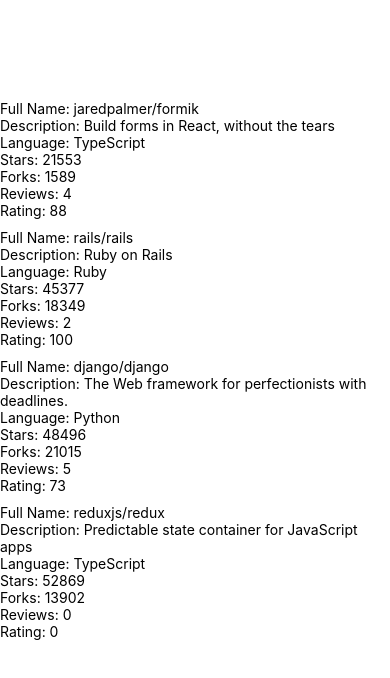
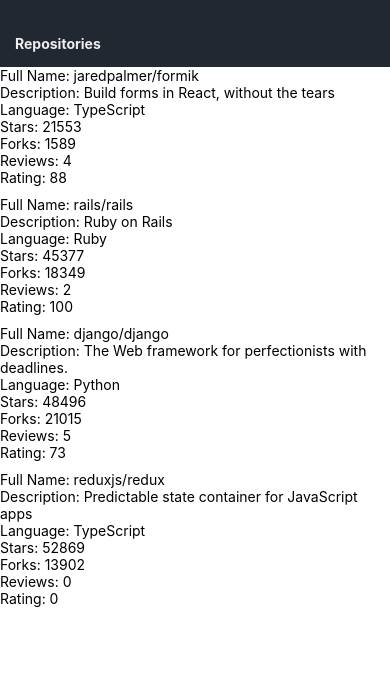
Before and after one commit to MostafaIn/fullStackOpen-2020_ReactNative, a React Native app: screen / in a window 390 px wide. Shown: the top 678 px of the page. Built offline with nearby package versions, Linux system fonts and the light colour scheme.

Commit message:
Exercise 10.4: the app bar

```diff
--- a/App.js
+++ b/App.js
@@ -14,10 +14,6 @@
 
 const styles = StyleSheet.create({
   container: {
-    top: 100,
     flex: 1,
-    backgroundColor: '#fff',
-    alignItems: 'center',
-    justifyContent: 'center',
   },
 });
--- /dev/null
+++ b/src/components/AppBar.jsx
@@ -0,0 +1,23 @@
+import React from 'react';
+import { StyleSheet, View } from 'react-native';
+import Constants from 'expo-constants';
+import AppBarTab from './AppBarTab';
+import theme from '../theme';
+
+const AppBar = () => {
+  return (
+    <View style={styles.container}>
+      <AppBarTab />
+    </View>
+  );
+};
+
+export default AppBar;
+
+const styles = StyleSheet.create({
+  container: {
+    paddingTop: Constants.statusBarHeight + 20,
+    backgroundColor: theme.colors.backgroundSecondary,
+  },
+  // ...
+});
--- /dev/null
+++ b/src/components/AppBarTab.jsx
@@ -0,0 +1,13 @@
+import React from 'react';
+import { TouchableWithoutFeedback } from 'react-native';
+import Text from './Text';
+
+const AppBarTab = () => {
+  return (
+    <TouchableWithoutFeedback>
+      <Text color="textSecondary" fontWeight="bold">Repositories</Text>
+    </TouchableWithoutFeedback>
+  );
+};
+
+export default AppBarTab;
--- a/src/components/Main.jsx
+++ b/src/components/Main.jsx
@@ -1,11 +1,15 @@
 import React from 'react';
-import { StyleSheet } from 'react-native';
+import { View } from 'react-native';
 import RepositoryList from './RepositoryList';
+import AppBar from './AppBar';
 
 const Main = () => {
-  return <RepositoryList />;
+  return (
+    <View>
+      <AppBar />
+      <RepositoryList />
+    </View>
+  );
 };
 
 export default Main;
-
-const styles = StyleSheet.create({});
--- /dev/null
+++ b/src/components/Text.jsx
@@ -0,0 +1,40 @@
+import React from 'react';
+import { StyleSheet, Text as NativeText } from 'react-native';
+import theme from '../theme';
+
+const Text = ({ color, fontSize, fontWeight, style, ...props }) => {
+  const textStyle = [
+    styles.text,
+    color === 'textSecondary' && styles.colorTextSecondary,
+    color === 'primary' && styles.colorPrimary,
+    fontSize === 'subheading' && styles.fontSizeSubheading,
+    fontWeight === 'bold' && styles.fontWeightBold,
+    style,
+  ];
+
+  return <NativeText style={textStyle} {...props} />;
+};
+
+export default Text;
+
+const styles = StyleSheet.create({
+  text: {
+    color: theme.colors.textPrimary,
+    fontSize: theme.fontSizes.body,
+    fontFamily: theme.fonts.main,
+    fontWeight: theme.fontWeights.normal,
+    padding: 15
+  },
+  colorTextSecondary: {
+    color: theme.colors.textSecondary,
+  },
+  colorPrimary: {
+    color: theme.colors.primary,
+  },
+  fontSizeSubheading: {
+    fontSize: theme.fontSizes.subheading,
+  },
+  fontWeightBold: {
+    fontWeight: theme.fontWeights.bold,
+  },
+});
--- /dev/null
+++ b/src/theme.js
@@ -0,0 +1,21 @@
+const theme = {
+  colors: {
+    backgroundPrimary: '#393e46',
+    backgroundSecondary: '#222831',
+    textPrimary: '#f7f7f7',
+    textSecondary: '#eeeeee',
+    primary: '#0366d6',
+  },
+  fontSizes: {
+    body: 14,
+    subheading: 16,
+  },
+  fonts: {
+    main: 'System',
+  },
+  fontWeights: {
+    normal: '400',
+    bold: '700',
+  },
+};
+export default theme;
```
